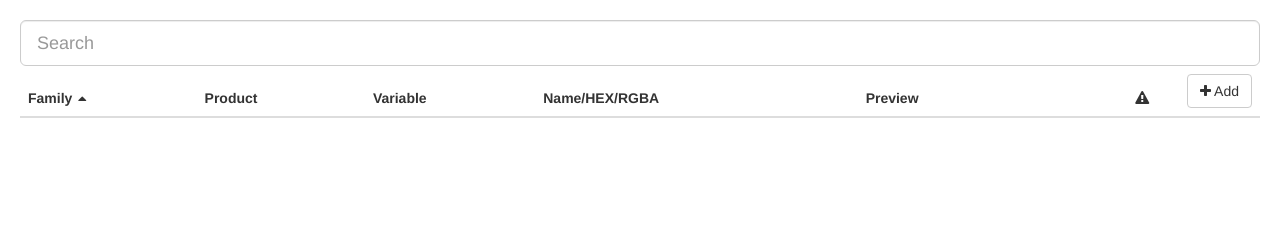
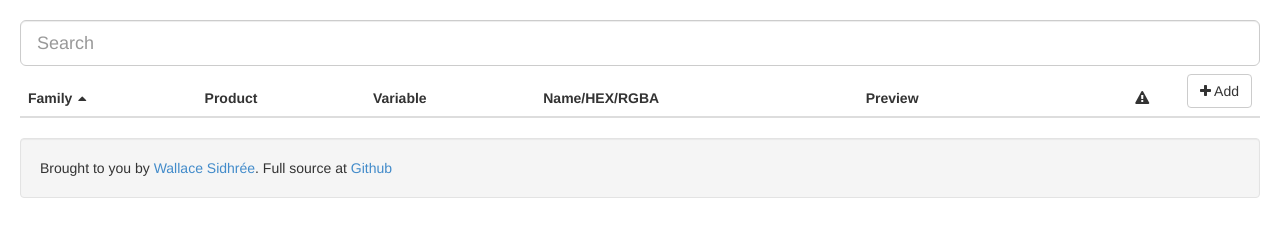
Before and after one commit to dreamyguy/color-consolidator, a website: page index.html in a window 1280 px wide. Drawn offline with Linux system fonts and the light colour scheme.

Commit message:
Add some credit love on the list page

```diff
--- a/list.html
+++ b/list.html
@@ -60,3 +60,4 @@
         </tbody>
     </table>
 </div>
+<footer class="well">Brought to you by <a href="http://dreamyguy.com" target="_blank">Wallace Sidhrée</a>. Full source at <a href="https://github.com/dreamyguy/color-consolidator" target="_blank">Github</a></footer>
```
